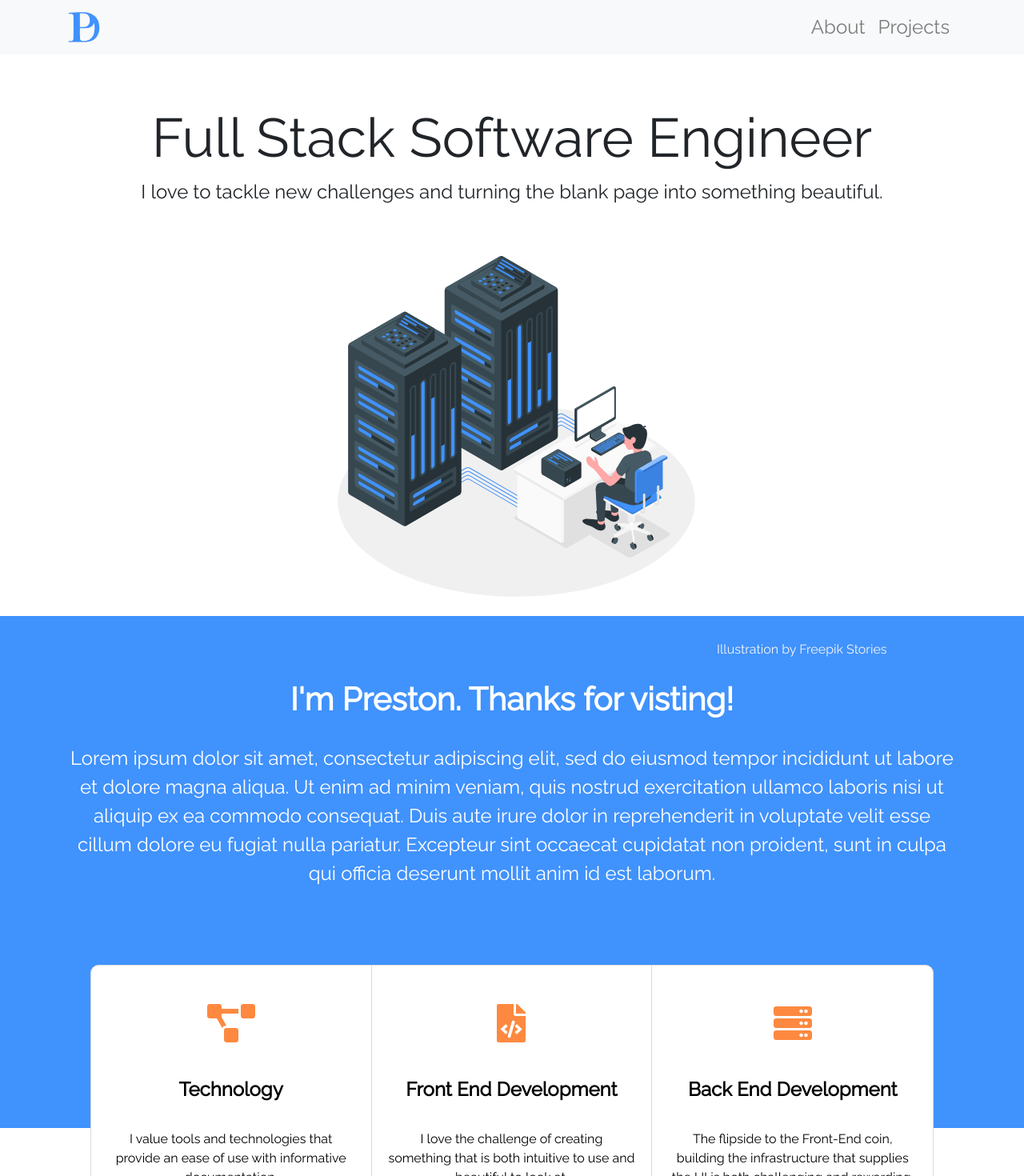
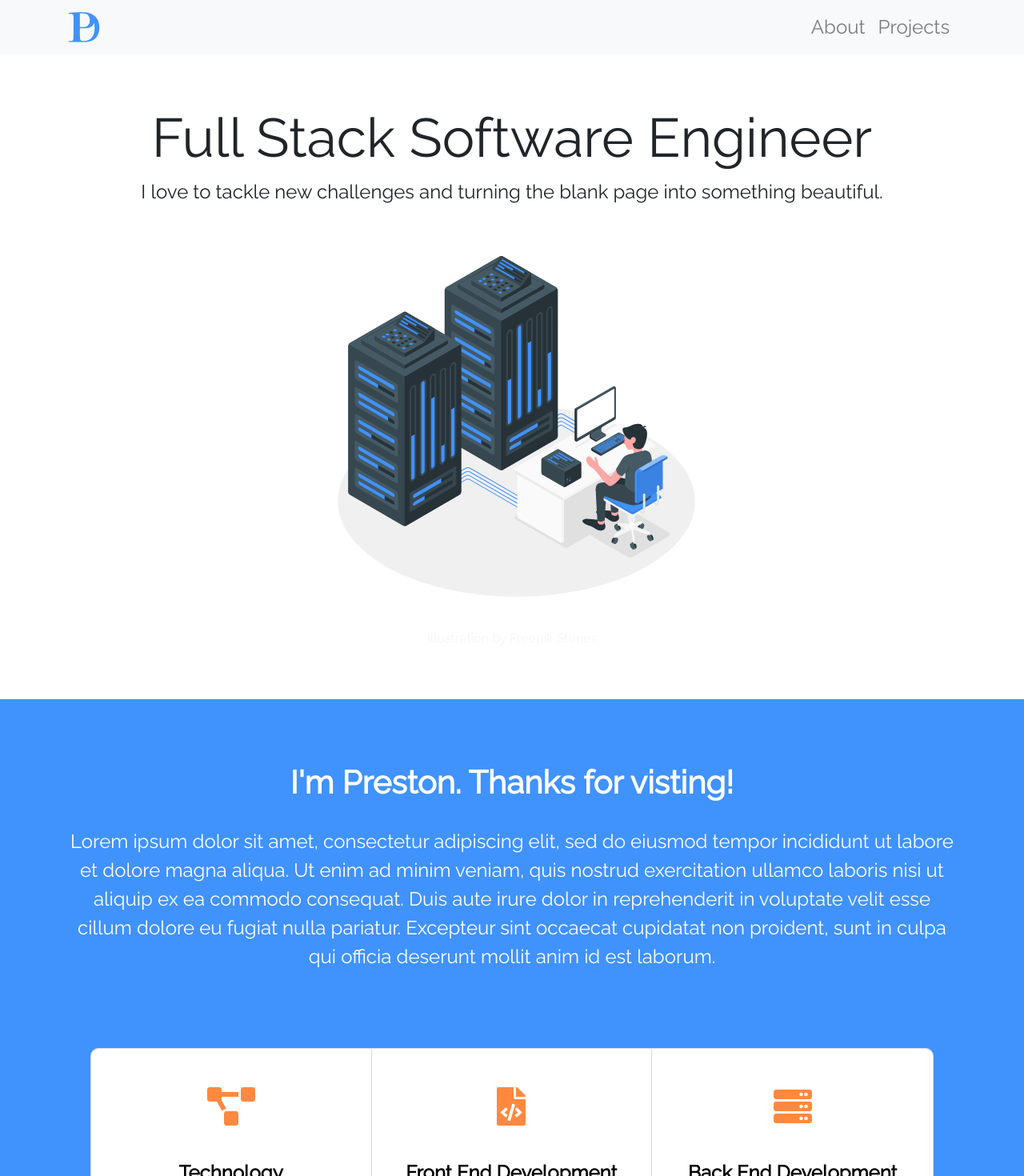
Before and after one commit to prestondoris/preston-doris, a React (Create React App) app: page / in a window 1280 px wide. Shown: the top 1470 px of the page at 80% size. Built offline with nearby package versions, Linux system fonts and the light colour scheme.

Commit message:
Updated Hero component to inlcude illustration link

```diff
--- a/src/AppBody.js
+++ b/src/AppBody.js
@@ -10,7 +10,7 @@ function AppBody() {
   return (
     <div style={{ width: '100%', height: '100vh'}}>
       <Hero />
-      <div style={{ width: '100%', height: '40rem', backgroundColor: '#4092FD', margin: '-5em 0 0 0 '}}>
+      <div style={{ width: '100%', height: '40rem', backgroundColor: '#4092FD', margin: '0 0 0 0 '}}>
         <Container id="about" style={{ color: 'white' }}>
           <AboutMe />
           <Skills />
--- a/src/Hero.js
+++ b/src/Hero.js
@@ -4,16 +4,16 @@ import server from './Server-amico.svg'
 
 function Hero(props) {
   let linkStyles = {
-    color: 'whitesmoke',
-    position: 'absolute',
-    float: 'right',
-    top: '100%'
+      color: 'whitesmoke',
+      display: 'block',
+      margin: '0',
+      padding: '0'
   }
   return (
     <Jumbotron fluid style={{ margin: '0', backgroundColor: 'white' }}>
       <h1 id="jumboHeader">Full Stack Software Engineer</h1>
       <p style={{ fontSize: '1.5em' }}>I love to tackle new challenges and turning the blank page into something beautiful.</p>
-      <img style={{ width: '40%', margin: '0 auto' }} src={server} alt='person sitting at desk in front of server illustration'></img>
+      <img style={{ width: '40%', margin: '0 auto', minWidth: '300px' }} src={server} alt='person sitting at desk in front of server illustration'></img>
       <a style={linkStyles} href="https://stories.freepik.com/internet">Illustration by Freepik Stories</a>
     </Jumbotron>
   )
```
Also changed, not shown: 1 other file (tests, documents, lock files or other folders).
